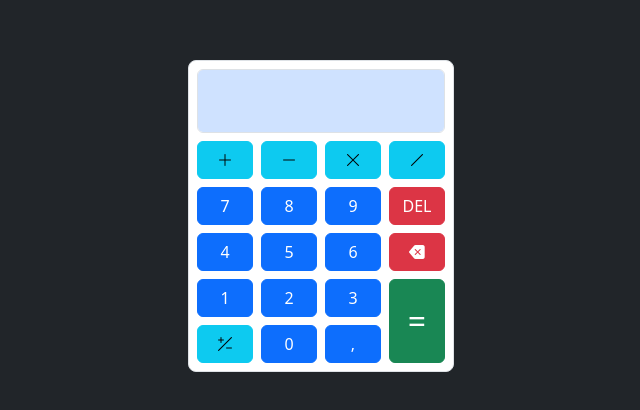
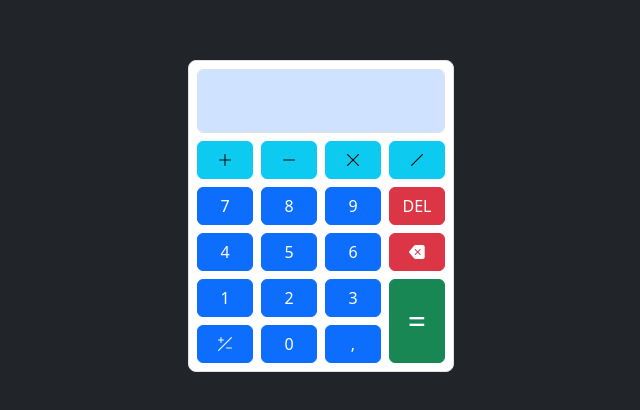
Before and after one commit to Michellagt/calculadora, a plain HTML site: page index.html in a window 1280 px wide. Shown: the part 184-594 px from the top of the page, without its empty margins (319-959 px from the left). Drawn offline with nearby package versions, Linux system fonts and the light colour scheme.

Commit message:
cambiar el color del boton negativo

```diff
--- a/index.html
+++ b/index.html
@@ -28,7 +28,7 @@
         <button class="btn btn-primary" id="boton-2"onclick="introducirNumero('2')">2</button>
         <button class="btn btn-primary" id="boton-3"onclick="introducirNumero('3')">3</button>
         <button class="btn btn-success fs-2" id="boton-ig" onclick="operar()">=</button>
-        <button class="btn btn-info" id="boton-negativo" onclick="invertirNumero()"><i class="bi bi-plus-slash-minus"></i></button>
+        <button class="btn btn-primary" id="boton-negativo" onclick="invertirNumero()"><i class="bi bi-plus-slash-minus"></i></button>
         <button class="btn btn-primary" id="boton-0" onclick="introducirNumero('0')">0</button>
         <button class="btn btn-primary" id="boton-coma" onclick="introducirPunto('.')">,</button>
     </div>
```
